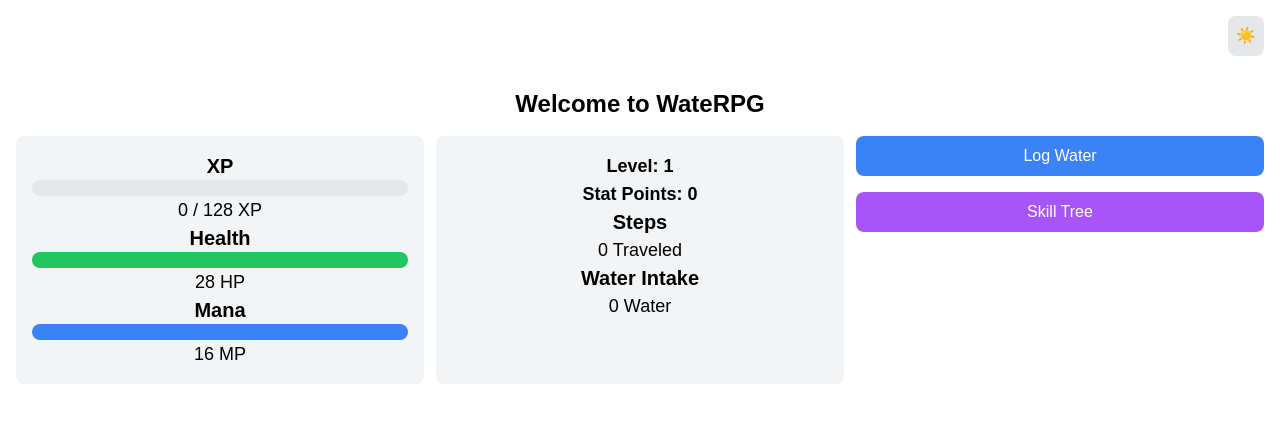
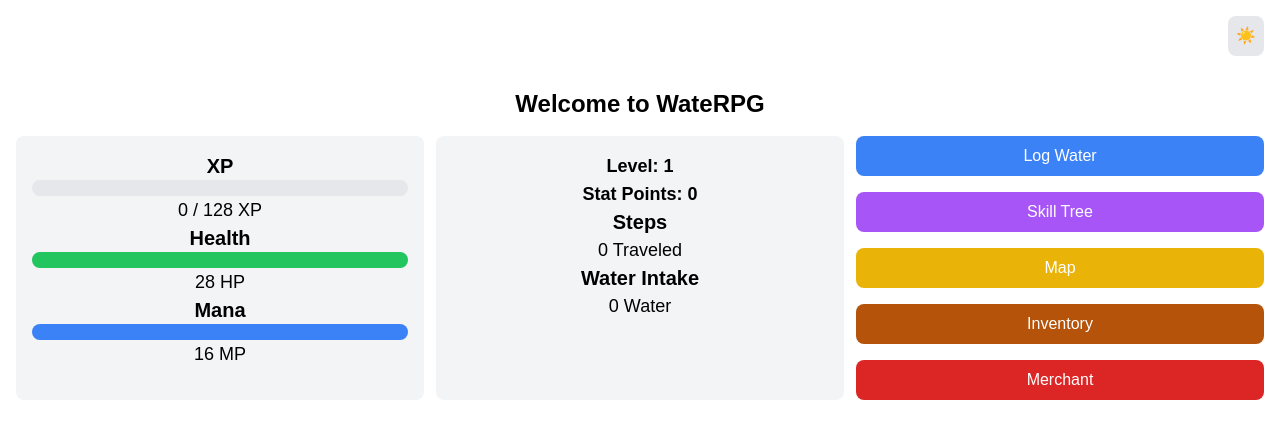
Before and after one commit to PabloGiraldo96/healtySteps, a Next.js app: page / in a window 1280 px wide. Shown: the top 438 px of the page. Built offline with nearby package versions, Linux system fonts and the light colour scheme.

Commit message:
Map + Inventory + Merchant buttons

```diff
--- a/src/components/StatsUI.jsx
+++ b/src/components/StatsUI.jsx
@@ -142,6 +142,21 @@ const StatsUI = () => {
             >
               Skill Tree
             </button>
+            <button
+              className="w-full px-4 py-2 bg-yellow-500 text-white rounded-lg hover:bg-yellow-600"
+            >
+              Map
+            </button>
+            <button
+              className="w-full px-4 py-2 bg-amber-700 text-white rounded-lg hover:bg-amber-700"
+            >
+              Inventory
+            </button>
+            <button
+              className="w-full px-4 py-2 bg-red-600 text-white rounded-lg hover:bg-red-600"
+            >
+              Merchant
+            </button>
           </div>
         </div>
       ) : (
```
